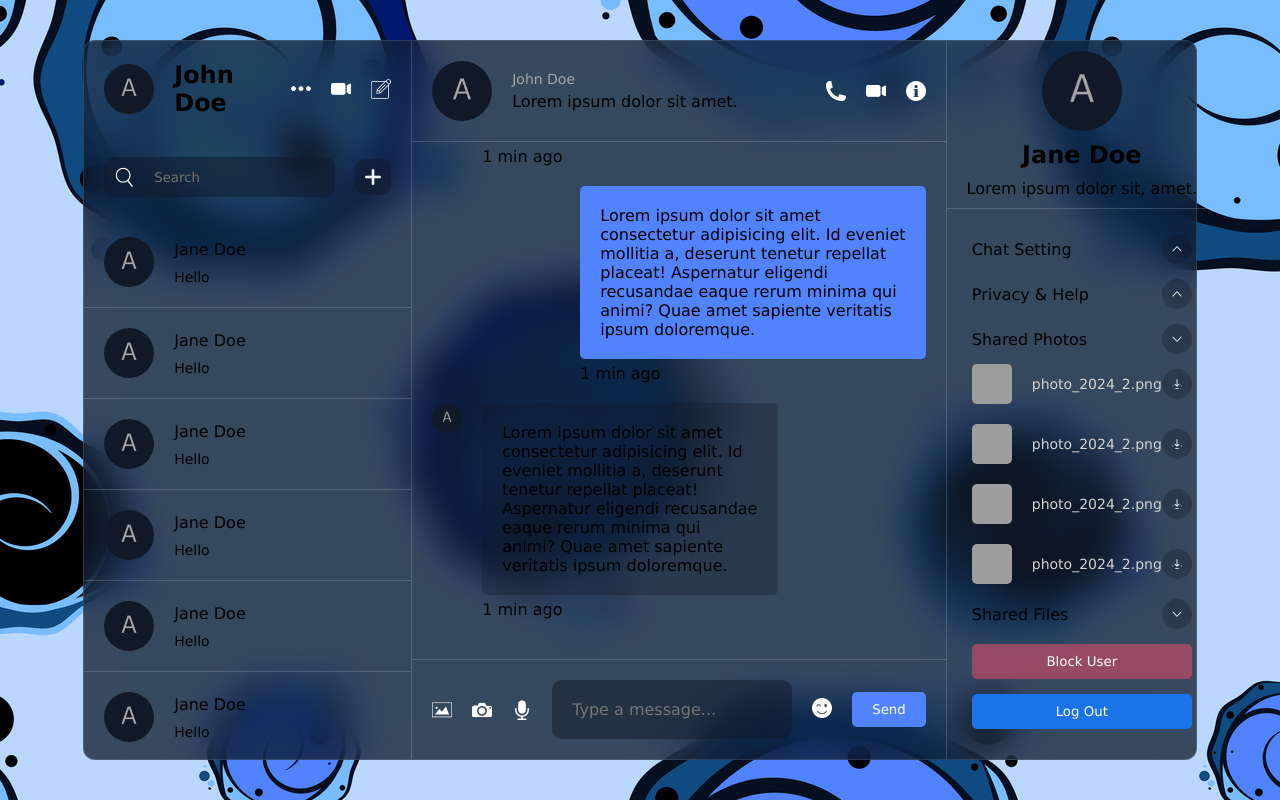
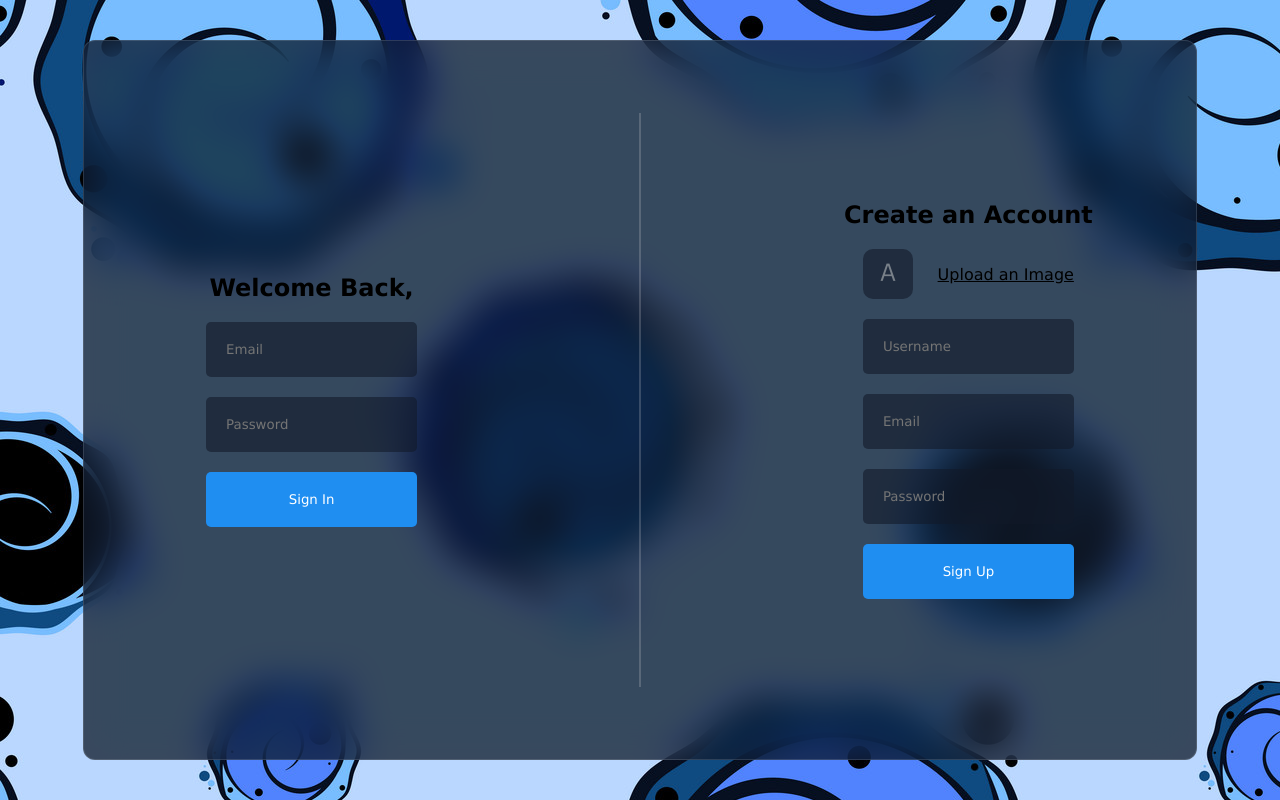
Before and after one commit to divyanshrai03/ChitChat, a React (Vite) app: page / in a window 1280 px wide. Built offline with nearby package versions, Linux system fonts and the light colour scheme; no server answers; grey boxes are pictures that could not be loaded.

Commit message:
Add files via upload

```diff
--- a/src/App.jsx
+++ b/src/App.jsx
@@ -6,7 +6,7 @@ import Notification from "./components/notification/Notification"
 
 const App = () => {
 
-  const user = true
+  const user = false;
   return (
     <div className='container'>
 
--- a/src/components/login/Login.jsx
+++ b/src/components/login/Login.jsx
@@ -1,6 +1,8 @@
 import { useState } from "react"
 import "./login.css"
 import { toast } from "react-toastify"
+import { createUserWithEmailAndPassword } from "firebase/auth"
+import { auth } from "../../lib/firebase";
 
 const Login = () => {
     const [avatar, setAvatar] = useState({
@@ -17,9 +19,28 @@ const Login = () => {
         }
     }
 
+    const handleRegister = async (e) => {
+        e.preventDefault();
+
+        const formData = new FormData(e.target);
+
+        const { username, email, password } = Object.fromEntries(formData);
+
+        try{
+
+            const res = await createUserWithEmailAndPassword(auth, email, username)  ;
+
+        }catch(err){
+            console.log(err)
+            toast.error(err.message);
+        }
+    };
+
     const handleLogin = e => {
         e.preventDefault()
-    }
+    };
+
+
 
     return (
         <div className="login">
@@ -35,7 +56,7 @@ const Login = () => {
             <div className="separator"></div>
             <div className="item">
             <h2>Create an Account</h2>
-                <form>
+                <form onSubmit={handleRegister}>
                     <label htmlFor="file" style={{cursor:"pointer"}}>
                         <img src={avatar.url || "./avatar.png"} alt="" />
                         Upload an Image</label>
--- a/src/lib/firebase.js
+++ b/src/lib/firebase.js
@@ -1,9 +1,8 @@
-// Import the functions you need from the SDKs you need
 import { initializeApp } from "firebase/app";
-// TODO: Add SDKs for Firebase products that you want to use
-// https://firebase.google.com/docs/web/setup#available-libraries
+import { getAuth } from "firebase/auth";
+import { getFirestore } from "firebase/firestore";
+import { getStorage } from "firebase/storage";
 
-// Your web app's Firebase configuration
 const firebaseConfig = {
   apiKey: import.meta.env.VITE_API_KEY,
   authDomain: "reactchat-d9a04.firebaseapp.com",
@@ -13,5 +12,8 @@ const firebaseConfig = {
   appId: "1:182093046445:web:7188caf0ca6e4aeaa59c24"
 };
 
-// Initialize Firebase
 const app = initializeApp(firebaseConfig);
+
+export const auth = getAuth()
+export const db = getFirestore()
+export const storage = getStorage()
--- /dev/null
+++ b/vite.config.js
@@ -0,0 +1,7 @@
+import { defineConfig } from 'vite'
+import react from '@vitejs/plugin-react'
+
+// https://vitejs.dev/config/
+export default defineConfig({
+  plugins: [react()],
+})
```
Also changed, not shown: package.json (+8 -1 lines), index.html (line endings or trailing spaces), 2 other files (tests, documents, lock files or other folders).
